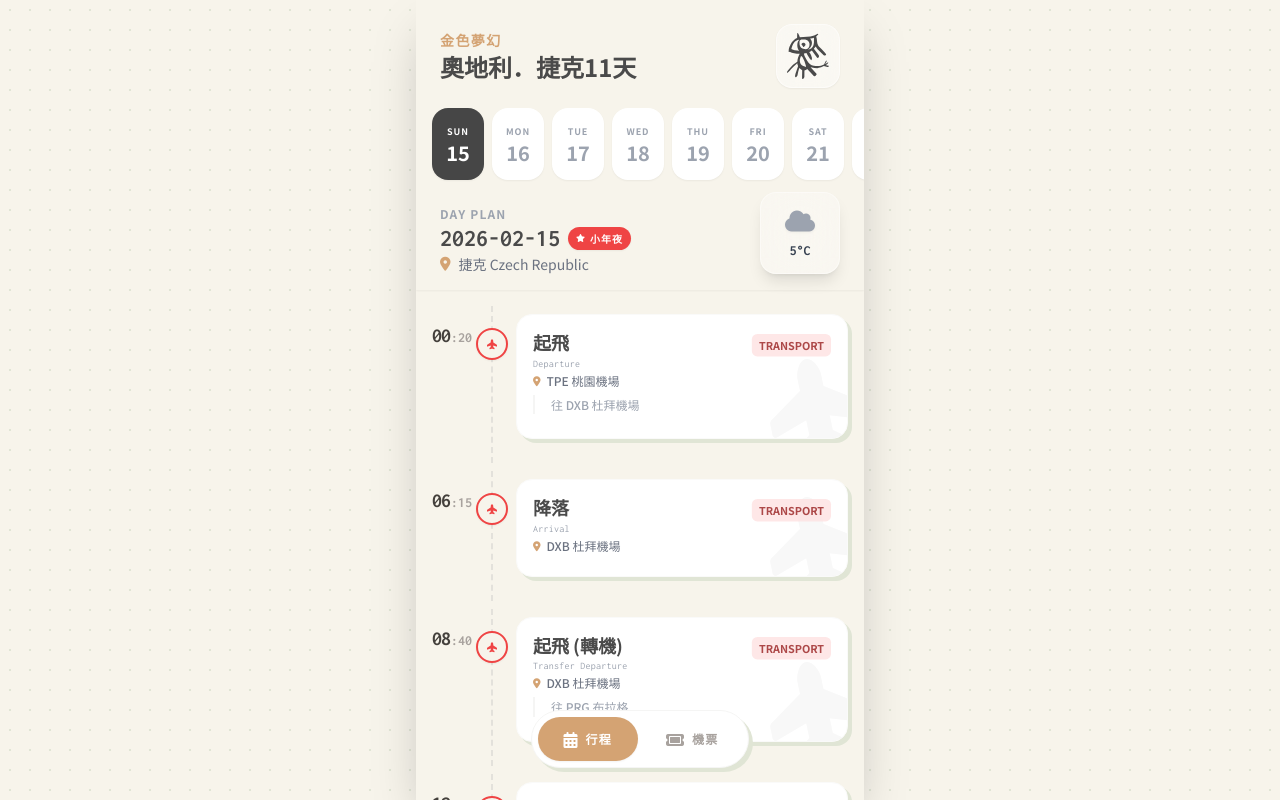
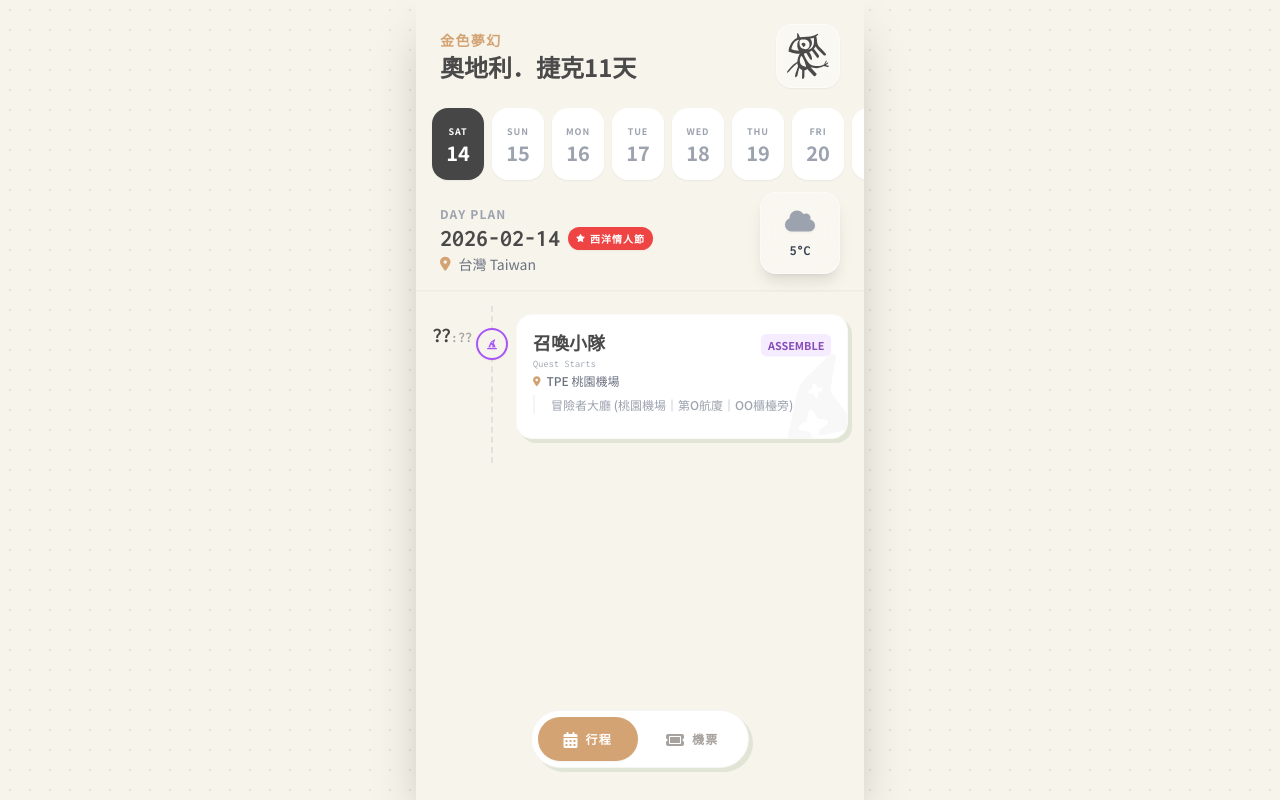
Before and after one commit to researcherAtw/2026-FamilyTravel, a React (Vite) app: page / in a window 1280 px wide. Built offline with nearby package versions, Linux system fonts and the light colour scheme; no server answers.

Commit message:
新增2/14行程組件

```diff
--- a/components/Modules.tsx
+++ b/components/Modules.tsx
@@ -4,6 +4,13 @@ import { ScheduleItem, Booking, HighlightTag, HighlightColor, WeatherInfo } from
 
 // --- MOCK DATA ---
 const MOCK_SCHEDULE: ScheduleItem[] = [
+  // --- 2/14 (Sat) Day 0: Pre-departure ---
+  {
+      id: 'd0-1', date: '2026-02-14', time: '21:30', displayTime: '??:??',
+      title: '召喚小隊', enTitle: 'Quest Starts', location: 'TPE 桃園機場', category: 'ASSEMBLE', categoryColor: 'purple',
+      description: '冒險者大廳 (桃園機場｜第O航廈｜OO櫃檯旁)'
+  },
+
   // --- 2/15 (Sun) Day 1: TPE -> DXB -> PRG ---
   {
       id: 'd1-1', date: '2026-02-15', time: '00:20', displayTime: '00:20',
@@ -85,7 +92,7 @@ const MOCK_SCHEDULE: ScheduleItem[] = [
       title: '布拉格古堡', enTitle: 'Prague Castle', location: '城堡區 (Hradčany)', category: '入場卷', categoryColor: 'red',
       mapUrl: 'https://maps.app.goo.gl/XK51NPV4JhyTtMTh8',
       guideInfo: {
-          story: "這不只是一座城堡，而是金氏世界紀錄認證的「世界上最大的古堡建築群」。\n\n這裡曾是波希米亞國王與神聖羅馬帝國皇帝的居所，集結了羅馬式、哥德式、文藝復興至巴洛克等千年的建築精華。\n\n城堡的心臟是「聖維特大教堂」(St. Vitus Cathedral)，這座耗時近 600 年才完工的哥德式傑作，不僅是歷代國王加冕之處，更是捷克精神的永恆象徵。",
+          story: "這不只是一座城堡，而是金氏世界紀錄認證的「世界上最大的古堡建築群」。\n\n這裡曾是波希米亞國王與神聖羅馬帝國皇帝的居所，集結了羅馬式、哥德式、文藝復興至巴洛克等千年的建築精華。\n\n城堡的心臟是「聖維特大教堂」(St. Vitus Cathedral)，這座耗時近 600 年才完工的哥德式傑作，不僅是歷代國王加冕之處，更是捷克精神的英恆象徵。",
           tip: "參觀主要景點需購買套票(Circuit B)。務必入內欣賞聖維特大教堂中慕夏(Alfons Mucha)設計的彩繪玻璃窗. 每天中午12點在正門有衛兵交接。",
           highlights: [
               { id: 'h4', text: '金氏世界紀錄認證', color: 'orange' },
@@ -100,7 +107,7 @@ const MOCK_SCHEDULE: ScheduleItem[] = [
       title: '黃金小徑', enTitle: 'Golden Lane', location: '城堡區 (Hradčany)', category: '入場卷', categoryColor: 'red',
       mapUrl: 'https://maps.app.goo.gl/myHMM35Cz5zSB9HG7',
       guideInfo: {
-          story: "這條位於城堡圍牆內色彩繽紛的小徑，最初建於 16 世紀末，原是城堡守衛的住所。\n\n傳說這裡曾是魯道夫二世的煉金術士試圖「煉製黃金」的實驗室，但這多半是後世杜撰的故事；實際上，小徑得名於後來遷居此地的金匠。\n\n著名作家卡夫卡 (Franz Kafka) 曾在1916至1917年間，於水藍色的「22號」房舍短暫居住並進行創作。在其居住期間內主要完成的作品為短篇小說集《鄉村醫生》(Ein Landarzt) 中的大部分故事。這段時間被認為是他創作生涯中非常平靜且多產的時期。",
+          story: "這條位於城堡圍牆內色彩繽紛的小徑，最初建於 16 世紀末，原是城堡守衛的住所。\n\n傳說這裡曾是魯道夫二世的煉金術士試圖「煉製黃金」的實驗室，但這多半是後世杜撰的故事；實際上，小徑得名於後來遷居此地的金匠。\n\n著名作家卡夫卡 (Franz Kafka) 曾在1916至1917年間，於水藍色的「22號」房舍短暫居住並進行創作。\n在其居住期間內主要完成的作品為短篇小說集《鄉村醫生》(Ein Landarzt) 中的大部分故事。這段時間被認為是他創作生涯中非常平靜且多產的時期。",
           tip: "現在小房子內部被改造成各種主題展覽。",
           highlights: [
               { id: 'h1', text: 'No.22 卡夫卡', color: 'blue' },
@@ -113,7 +120,7 @@ const MOCK_SCHEDULE: ScheduleItem[] = [
       title: '伏爾他瓦河遊船', enTitle: 'Vltava River Cruise', location: '什切廷碼頭', category: '入場卷', categoryColor: 'red',
       guideInfo: {
           story: "伏爾他瓦河是捷克的「母親河」，也是捷克民族精神的象徵。",
-          tip: "靠近卡夫卡博物館的地方是著名的「天鵝餵食點」。在新城區一側的河岸 (Náplavka) 則是當地人週末喜愛的農夫市集與酒吧聚集地。",
+          tip: "靠近卡夫卡博物館的地方是著名的「天鵝餵食點」。在新城區一側的河岸 (Náplavka)則是當地人週末喜愛的農夫市集與酒吧聚集地。",
           highlights: [
               { id: 'h1', text: '遊船體驗', color: 'blue' },
               { id: 'h2', text: '天鵝餵食點', color: 'gray' },
@@ -288,7 +295,7 @@ const MOCK_SCHEDULE: ScheduleItem[] = [
       title: '卡爾教堂', enTitle: 'Karlskirche', location: '卡爾廣場 (Karlsplatz)', category: '下車參觀', categoryColor: 'green',
       mapUrl: 'https://maps.app.goo.gl/FMdKhrTT6ye6FD388',
       guideInfo: {
-          story: "巴洛克建築巔峰，1713年皇帝卡爾六世為感謝黑死病結束而建。融合了古希臘的神殿門廊、古羅馬的兩根「圖拉真柱」（上面雕刻著聖人的生平）以及拜占庭式的巨大橢圓形穹頂。",
+          story: "巴洛克建築巔峰，1713年皇帝卡爾六世為感謝黑死病結束而建. 融合了古希臘的神殿門廊、古羅馬的兩根「圖拉真柱」（上面雕刻著聖人的生平）以及拜占庭式的巨大橢圓形穹頂。",
           tip: "前方水池可拍出完美倒影。教堂內部有全景電梯可直達穹頂近距離欣賞濕壁畫（需購票）。",
           highlights: [
               { id: 'h1', text: '巴洛克', color: 'orange' },
@@ -382,8 +389,8 @@ const MOCK_SCHEDULE: ScheduleItem[] = [
       description: '(南塔、北塔二擇一登頂)',
       mapUrl: 'https://maps.app.goo.gl/d6ob7ph5DwFvTL949',
       guideInfo: {
-          story: "維也納的靈魂象徵，始建於12世紀。曾在二戰末期的1945年幾乎被大火燒毀並重建。\n\n哈布斯堡家族是極度虔誠的天主教徒。這個分開埋葬最初出於實務的防腐程序，然而隨著時間演變，被昇華為一種隆重的宗教儀式。\n身體 (Body) → 嘉布遣會教堂 (Kapuzinerkirche)\n心臟 (Heart) → 奧古斯丁教堂 (Augustinerkirche)\n內臟 (Viscera) → 聖史帝芬教堂 (Stephansdom)",
-          tip: "南塔需爬343階樓梯但景色最佳；北塔有電梯可看普默林大鐘。亦可參加導覽參觀存放著哈布斯堡王朝早期成員內臟的地下墓穴。\n\n＊可至附近的德梅爾咖啡店（Café Demel）購買維也納知名甜點「糖漬紫羅蘭Candied Violets」。",
+          story: "維也納的靈魂象徵，始建於12世紀. 曾在二戰末期的1945年幾乎被大火燒毀並重建。\n\n哈布斯堡家族是極度虔誠的天主教徒. 這個分開埋葬最初出於實務的防腐程序，然而隨著時間演變，被昇華為一種隆重的宗教儀式。\n身體 (Body) → 嘉布遣會教堂 (Kapuzinerkirche)\n心臟 (Heart) → 奧古斯丁教堂 (Augustinerkirche)\n內臟 (Viscera) → 聖史帝芬教堂 (Stephansdom)",
+          tip: "南塔需爬343階樓梯但景色最佳；北塔有電梯可看普默林大鐘. 亦可參加導覽參觀存放著哈布斯堡王朝早期成員內臟的地下墓穴。\n\n＊可至附近的德梅爾咖啡店（Café Demel）購買維也納知名甜點「糖漬紫羅蘭Candied Violets」。",
           highlights: [
               { id: 'h1', text: '南塔(樓梯)', color: 'red' },
               { id: 'h2', text: '北塔(電梯)', color: 'blue' },
@@ -403,7 +410,7 @@ const MOCK_SCHEDULE: ScheduleItem[] = [
       mapUrl: 'https://maps.app.goo.gl/kSB8ToNAZydoHitT7',
       guideInfo: {
           story: "中歐最大的設計師暢貨中心之一，擁有充滿布爾根蘭州傳統風格的建築設計。",
-          tip: "建議先至遊客中心領取地圖與額外折扣券。退稅手續可在現場辦理（需信用卡擔保），或是留到機場處理。",
+          tip: "建議先至遊客中心領取地圖與額外折扣券. 退稅手續可在現場辦理（需信用卡擔保），或是留到機場處理。",
           highlights: [
               { id: 'h1', text: '購物天堂', color: 'red' },
               { id: 'h2', text: '退稅服務', color: 'blue' }
@@ -522,6 +529,7 @@ const NODE_TEXT_COLORS: Record<HighlightColor, string> = {
 };
 
 const LUNAR_DATES: Record<string, string> = {
+    '2026-02-14': '西洋情人節',
     '2026-02-15': '小年夜',
     '2026-02-16': '除夕',
     '2026-02-17': '初一',
@@ -546,6 +554,10 @@ const mapWmoToCondition = (code: number): WeatherInfo['condition'] => {
 
 // Helper to get icon for category/activity
 const getCategoryIcon = (item: ScheduleItem): string => {
+    // Specifically check for "召喚小隊" (Summon Squad) for a more "character" based RPG feel
+    if (item.title.includes('召喚')) return 'fa-hat-wizard';
+    if (item.category === 'ASSEMBLE') return 'fa-dragon';
+
     if (item.category === 'transport') {
         if (item.title.includes('起飛') || item.title.includes('降落')) return 'fa-plane-up';
         return 'fa-train-subway';
@@ -562,7 +574,7 @@ const getCategoryIcon = (item: ScheduleItem): string => {
 
 // Helper Component for Rendering a single Schedule Row
 const ScheduleItemRow: React.FC<{ item: ScheduleItem }> = ({ item }) => {
-    const isTransport = item.category === 'transport';
+    const isMajor = item.category === 'transport' || item.category === 'ASSEMBLE' || item.category === 'GATHERING';
     const timeStr = item.displayTime || item.time;
     const [mainTime, subTime] = timeStr.includes('\n') ? timeStr.split('\n') : [timeStr, null];
     const [hour, minute] = mainTime.split(':');
@@ -574,7 +586,7 @@ const ScheduleItemRow: React.FC<{ item: ScheduleItem }> = ({ item }) => {
         <div className="relative mb-2 flex gap-0 group">
             {/* 1. Time Column - Optimised for space & layout */}
             <div className="w-12 py-4 flex flex-col items-end justify-start flex-shrink-0 pr-2">
-                {isTransport ? (
+                {isMajor ? (
                     <>
                         <div className="flex items-baseline justify-end gap-[1px] leading-none text-zen-text">
                             <span className="text-xl font-mono font-bold tracking-tighter text-stone-700">{hour}</span>
@@ -597,7 +609,7 @@ const ScheduleItemRow: React.FC<{ item: ScheduleItem }> = ({ item }) => {
                     className={`
                         relative z-10 flex items-center justify-center transition-all duration-300 mt-[1.4rem]
                         bg-zen-bg rounded-full border-2
-                        ${isTransport
+                        ${isMajor
                             ? `w-8 h-8 ${NODE_TEXT_COLORS[item.categoryColor || 'gray']} border-current shadow-sm`
                             : `w-7 h-7 text-stone-400 border-stone-300 bg-white`
                         }
@@ -733,7 +745,7 @@ const DATE_ITEM_GAP = 8;
 const DATE_CONTAINER_PADDING = 16;
 
 export const ScheduleTab: React.FC = () => {
-  const [selectedDate, setSelectedDate] = useState('2026-02-15');
+  const [selectedDate, setSelectedDate] = useState('2026-02-14');
   const [items, setItems] = useState(MOCK_SCHEDULE);
   const [weather, setWeather] = useState<WeatherInfo>({ condition: 'cloudy', temp: 5, locationName: '布拉格' });
   const [loadingWeather, setLoadingWeather] = useState(false);
@@ -774,6 +786,7 @@ export const ScheduleTab: React.FC = () => {
   }, [selectedDate, dates]);
 
   const getLocationInfo = (date: string) => {
+      if (date === '2026-02-14') return '台灣 Taiwan';
       if (date >= '2026-02-15' && date <= '2026-02-19') return '捷克 Czech Republic';
       if (date === '2026-02-20') return '德國 Germany';
       if (date >= '2026-02-21' && date <= '2026-02-24') return '奧地利 Austria';
@@ -789,7 +802,10 @@ export const ScheduleTab: React.FC = () => {
         let url = '';
         let locationName = '';
 
-        if (selectedDate >= '2026-02-15' && selectedDate <= '2026-02-19') {
+        if (selectedDate === '2026-02-14') {
+            url = 'https://api.open-meteo.com/v1/forecast?latitude=25.03&longitude=121.56&current_weather=true&timezone=auto';
+            locationName = '桃園';
+        } else if (selectedDate >= '2026-02-15' && selectedDate <= '2026-02-19') {
             url = 'https://api.open-meteo.com/v1/forecast?latitude=50.08&longitude=14.43&current_weather=true&timezone=auto';
             locationName = '布拉格';
         } else if (selectedDate === '2026-02-20') {
```
